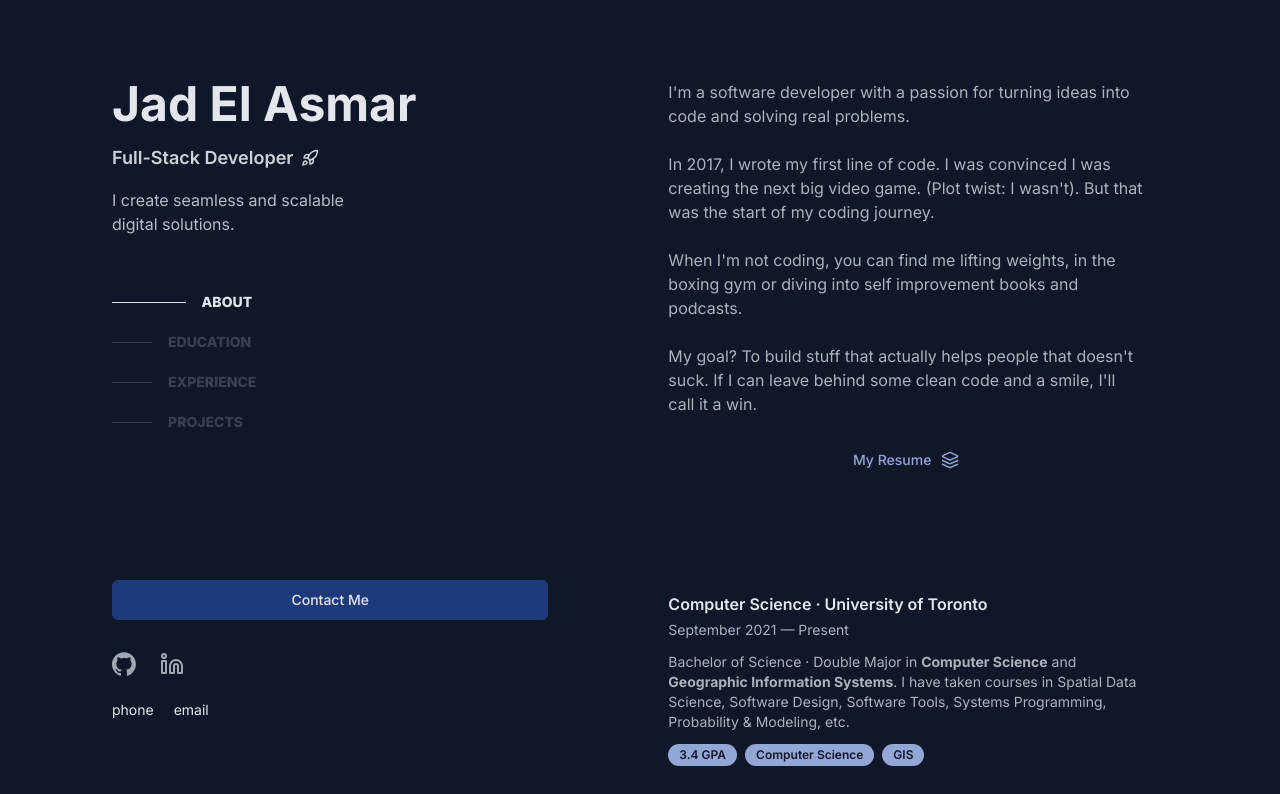
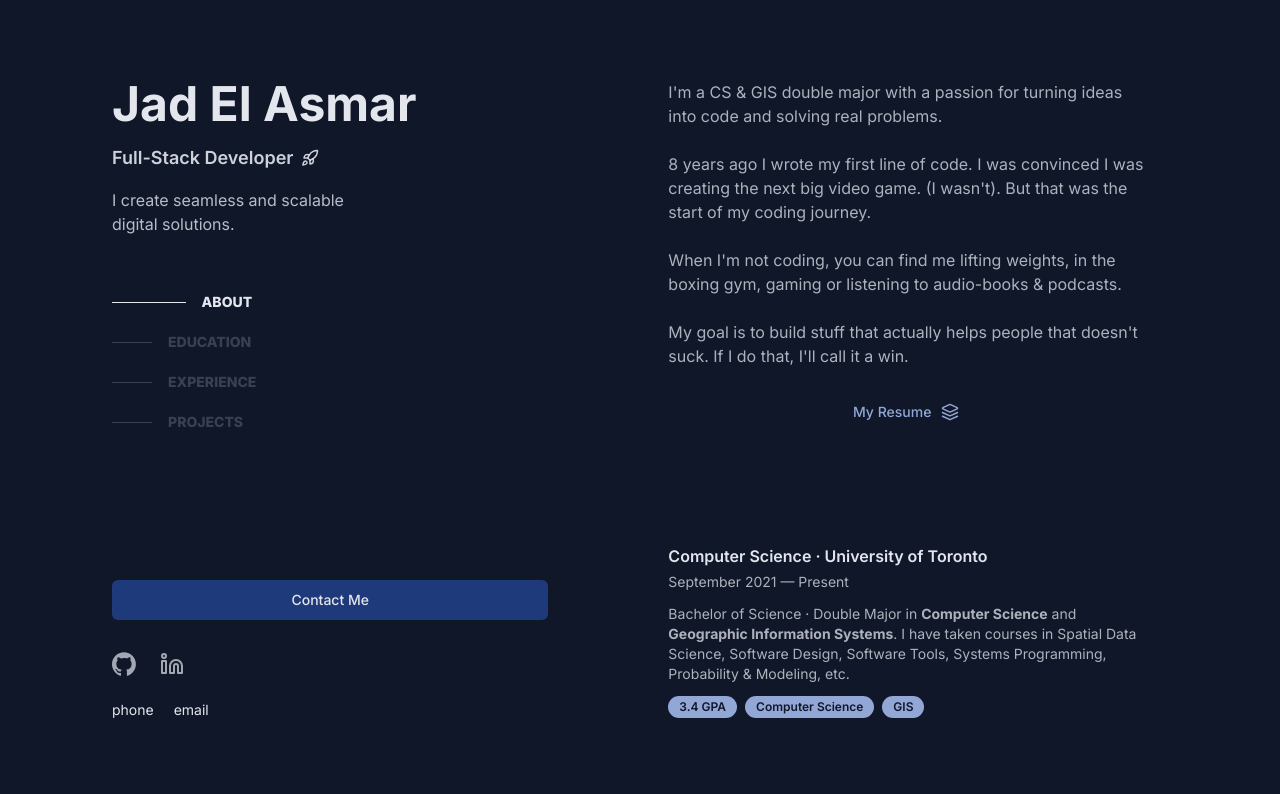
Before and after one commit to 1elasmarjad/jads-portfolio-website, a Next.js app: page / in a window 1280 px wide. Shown: the top 794 px of the page. Built offline with nearby package versions, Linux system fonts and the light colour scheme.

Commit message:
✏️ Changed copy

```diff
--- a/src/components/portfolio.tsx
+++ b/src/components/portfolio.tsx
@@ -167,26 +167,25 @@ export default function Portfolio({ spec }: { spec: "gis" | "cs" }) {
               ABOUT
             </h2>
             <p>
-              I'm a software developer with a passion for turning ideas into
+              I'm a CS & GIS double major with a passion for turning ideas into
               code and solving real problems.
             </p>
             <br />
             <p>
-              In 2017, I wrote my first line of code. I was convinced I was
-              creating the next big video game. (Plot twist: I wasn't). But that
-              was the start of my coding journey.
+              8 years ago I wrote my first line of code. I was convinced I was
+              creating the next big video game. (I wasn't). But that was the
+              start of my coding journey.
             </p>
 
             <br />
             <p>
               When I'm not coding, you can find me lifting weights, in the
-              boxing gym or diving into self improvement books and podcasts.
+              boxing gym, gaming or listening to audio-books & podcasts.
             </p>
             <br />
             <p>
-              My goal? To build stuff that actually helps people that doesn't
-              suck. If I can leave behind some clean code and a smile, I'll call
-              it a win.
+              My goal is to build stuff that actually helps people that doesn't
+              suck. If I do that, I'll call it a win.
             </p>
           </section>
 
@@ -357,9 +356,8 @@ export default function Portfolio({ spec }: { spec: "gis" | "cs" }) {
                     Accel Web Design <ExternalLinkIcon size="18" />
                   </h3>
                   <p className="text-sm">
-                    I reached-out, developed & designed
-                    several websites, primary for small businesses in the health
-                    sector.
+                    I reached-out, developed & designed several websites,
+                    primary for small businesses in the health sector.
                   </p>
                   <ul className="mt-3 flex gap-2">
                     <Badge>Next.JS</Badge>
```
